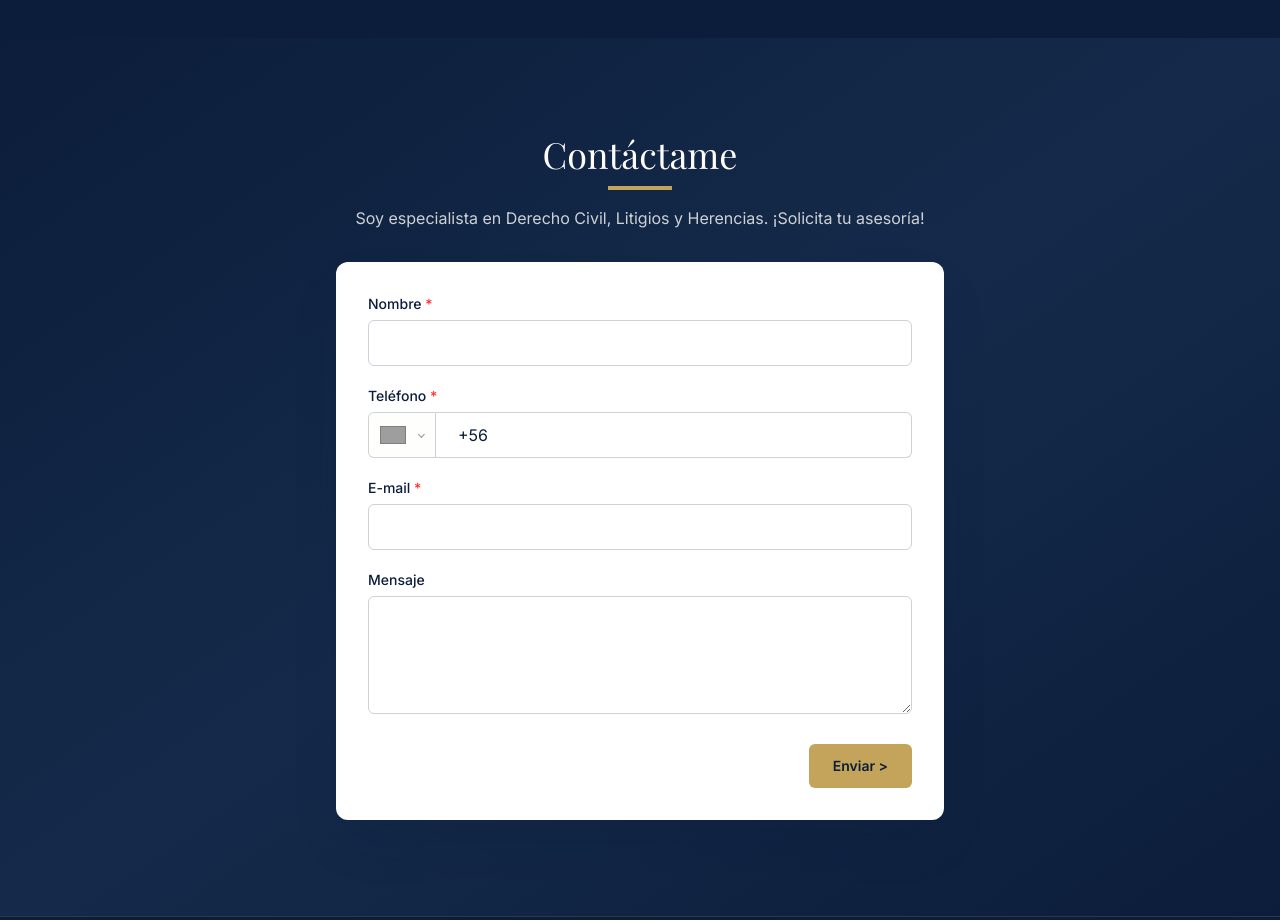
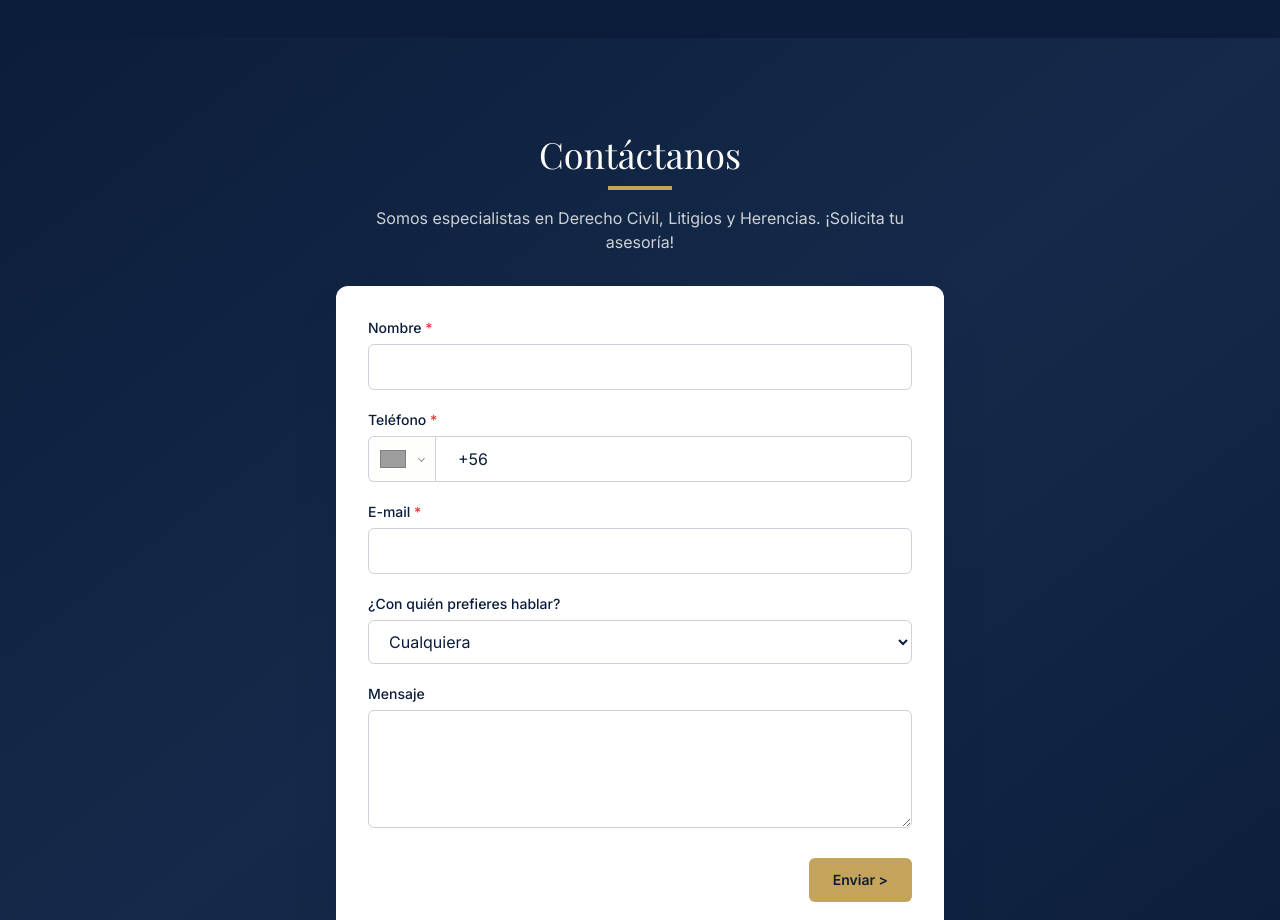
Before and after one commit to felipe-gomez-quezada/rodrigo-gomez-quezada, a Next.js app: page / in a window 1280 px wide. Shown: the part 3300-4220 px from the top of the page. Built offline with nearby package versions, Linux system fonts and the light colour scheme; grey boxes are pictures that could not be loaded; a web font is replaced by a local one.

Commit message:
✨ Add contact preference field to form and server action
Co-authored-by: Cursor <cursoragent@cursor.com>

```diff
--- a/app/actions.ts
+++ b/app/actions.ts
@@ -5,6 +5,7 @@ import {
   contactSchema,
   type ContactFormState,
 } from "@/lib/contact-schema";
+import { CONTACT_PREFERENCES, FIRM_NAME } from "@/lib/constants";
 import { createServerSupabaseClient } from "@/lib/supabase";
 
 const CONSULTA_RECIBIDA_TEMPLATE_ID = "2807201a-642f-43e7-9921-8e7c4c32abee";
@@ -30,7 +31,8 @@ function getFieldErrors(
       field === "nombre" ||
       field === "telefono" ||
       field === "email" ||
-      field === "mensaje"
+      field === "mensaje" ||
+      field === "preferencia_contacto"
     ) {
       fieldErrors[field] = issue.message;
     }
@@ -38,16 +40,24 @@ function getFieldErrors(
   return fieldErrors;
 }
 
+function getPreferenciaLabel(value: string) {
+  return (
+    CONTACT_PREFERENCES.find((option) => option.value === value)?.label ?? value
+  );
+}
+
 async function sendContactNotification({
   nombre,
   telefono,
   email,
   mensaje,
+  preferencia_contacto,
 }: {
   nombre: string;
   telefono: string;
   email: string;
   mensaje?: string;
+  preferencia_contacto: string;
 }) {
   const resendApiKey = process.env.RESEND_API_KEY;
   const fromEmail = process.env.RESEND_FROM_EMAIL;
@@ -74,6 +84,7 @@ async function sendContactNotification({
   const sitioWeb =
     process.env.NEXT_PUBLIC_SITE_URL ?? "https://rodrigoquezada.cl";
   const mensajeTexto = mensaje?.trim() || "Sin mensaje";
+  const preferenciaLabel = getPreferenciaLabel(preferencia_contacto);
   const templateVariables = {
     nombre,
     telefono,
@@ -95,15 +106,16 @@ async function sendContactNotification({
     html: `
       <div style="font-family:Arial,Helvetica,sans-serif;color:#0b1d3a;max-width:560px;margin:0 auto;">
         <div style="background-color:#0b1d3a;padding:24px;text-align:center;border-radius:8px 8px 0 0;">
-          <div style="width:56px;height:56px;background-color:#c4a35a;border-radius:50%;margin:0 auto;line-height:56px;font-family:Georgia,serif;font-weight:bold;color:#0b1d3a;">RQ</div>
-          <p style="margin:12px 0 0;font-family:Georgia,serif;font-size:20px;color:#fdfcfa;">Rodrigo Quezada</p>
-          <p style="margin:4px 0 0;font-size:11px;letter-spacing:0.15em;text-transform:uppercase;color:#c4a35a;">Abogado</p>
+          <div style="width:56px;height:56px;background-color:#c4a35a;border-radius:50%;margin:0 auto;line-height:56px;font-family:Georgia,serif;font-weight:bold;color:#0b1d3a;">QyS</div>
+          <p style="margin:12px 0 0;font-family:Georgia,serif;font-size:20px;color:#fdfcfa;">${escapeHtml(FIRM_NAME)}</p>
+          <p style="margin:4px 0 0;font-size:11px;letter-spacing:0.15em;text-transform:uppercase;color:#c4a35a;">Abogados</p>
         </div>
         <div style="background-color:#fdfcfa;padding:24px;border:1px solid rgba(11,29,58,0.08);border-top:none;border-radius:0 0 8px 8px;">
           <h2 style="margin:0 0 16px;font-family:Georgia,serif;font-size:22px;">Nuevo mensaje de contacto</h2>
           <p style="margin:0 0 8px;"><strong>Nombre:</strong> ${escapeHtml(nombre)}</p>
           <p style="margin:0 0 8px;"><strong>Teléfono:</strong> ${escapeHtml(telefono)}</p>
           <p style="margin:0 0 8px;"><strong>Email:</strong> ${escapeHtml(email)}</p>
+          <p style="margin:0 0 8px;"><strong>Preferencia de contacto:</strong> ${escapeHtml(preferenciaLabel)}</p>
           <p style="margin:0 0 4px;"><strong>Mensaje:</strong></p>
           <p style="margin:0 0 16px;white-space:pre-wrap;">${escapeHtml(mensajeTexto)}</p>
           <hr style="border:none;border-top:1px solid rgba(11,29,58,0.1);margin:16px 0;" />
@@ -117,7 +129,7 @@ async function sendContactNotification({
     ? resend.emails.send({
         from: fromEmail,
         to: email,
-        subject: "Confirmación de consulta — Rodrigo Quezada",
+        subject: `Confirmación de consulta — ${FIRM_NAME}`,
         template: {
           id: CONSULTA_RECIBIDA_TEMPLATE_ID,
           variables: templateVariables,
@@ -176,6 +188,7 @@ export async function submitContactRequest(
     telefono: String(formData.get("telefono") ?? ""),
     email: String(formData.get("email") ?? ""),
     mensaje: String(formData.get("mensaje") ?? ""),
+    preferencia_contacto: String(formData.get("preferencia_contacto") ?? "cualquiera"),
   };
 
   const parsed = contactSchema.safeParse(raw);
@@ -187,7 +200,7 @@ export async function submitContactRequest(
     };
   }
 
-  const { nombre, telefono, email, mensaje } = parsed.data;
+  const { nombre, telefono, email, mensaje, preferencia_contacto } = parsed.data;
   const supabase = createServerSupabaseClient();
 
   let contactId: string;
@@ -199,6 +212,7 @@ export async function submitContactRequest(
         telefono,
         email,
         mensaje: mensaje || null,
+        preferencia_contacto,
         correo_enviado: false,
       })
       .select("id")
@@ -228,6 +242,7 @@ export async function submitContactRequest(
     telefono,
     email,
     mensaje,
+    preferencia_contacto,
   });
 
   if (emailResult.sent) {
--- a/components/contact-form.tsx
+++ b/components/contact-form.tsx
@@ -6,6 +6,7 @@ import { useForm } from "react-hook-form";
 import { formatPhoneNumberIntl } from "react-phone-number-input";
 import { submitContactRequest } from "@/app/actions";
 import { PhoneInputField } from "@/components/phone-input-field";
+import { CONTACT_PREFERENCES } from "@/lib/constants";
 import {
   contactSchema,
   initialContactFormState,
@@ -18,7 +19,7 @@ function SubmitButton({ disabled }: { disabled: boolean }) {
     <button
       type="submit"
       disabled={disabled}
-      className="inline-flex items-center justify-center rounded-md bg-gold px-6 py-3 text-sm font-semibold text-navy transition-all hover:brightness-95 active:brightness-90 disabled:cursor-not-allowed disabled:opacity-60"
+      className="inline-flex items-center justify-center rounded-md bg-gold px-6 py-3 text-sm font-semibold text-navy transition-all hover:brightness-95 active:brightness-90 focus-visible:outline-none focus-visible:ring-2 focus-visible:ring-gold focus-visible:ring-offset-2 disabled:cursor-not-allowed disabled:opacity-60"
     >
       Enviar &gt;
     </button>
@@ -86,6 +87,7 @@ export function ContactForm() {
       telefono: undefined,
       email: "",
       mensaje: "",
+      preferencia_contacto: "cualquiera",
     },
   });
 
@@ -98,6 +100,10 @@ export function ContactForm() {
     formData.append("telefono", data.telefono);
     formData.append("email", data.email);
     formData.append("mensaje", data.mensaje ?? "");
+    formData.append(
+      "preferencia_contacto",
+      data.preferencia_contacto ?? "cualquiera",
+    );
 
     startTransition(() => {
       formAction(formData);
@@ -112,11 +118,11 @@ export function ContactForm() {
       <div className="mx-auto max-w-2xl px-6 md:px-8">
         <div className="mb-8 text-center">
           <h2 className="font-serif text-3xl text-cream md:text-4xl">
-            Contáctame
+            Contáctanos
           </h2>
           <div className="mx-auto mt-3 h-1 w-16 bg-gold" />
           <p className="mx-auto mt-4 max-w-xl text-cream/80">
-            Soy especialista en Derecho Civil, Litigios y Herencias. ¡Solicita
+            Somos especialistas en Derecho Civil, Litigios y Herencias. ¡Solicita
             tu asesoría!
           </p>
         </div>
@@ -141,16 +147,14 @@ export function ContactForm() {
                 y a tu correo{" "}
                 <span className="font-semibold">{state.submitted.email}</span>.
               </p>
-              <p>
-                Me pondré en contacto contigo a la brevedad.
-              </p>
+              <p>Nos pondremos en contacto contigo a la brevedad.</p>
             </div>
           ) : state.success ? (
             <div
               role="status"
               className="rounded-lg border border-gold/30 bg-gold/5 px-4 py-3 text-sm text-navy"
             >
-              Tu mensaje fue enviado correctamente. Me pondré en contacto
+              Tu mensaje fue enviado correctamente. Nos pondremos en contacto
               contigo a la brevedad.
             </div>
           ) : (
@@ -210,6 +214,26 @@ export function ContactForm() {
                 </FormField>
 
                 <FormField
+                  id="preferencia_contacto"
+                  label="¿Con quién prefieres hablar?"
+                  error={getFieldError("preferencia_contacto")}
+                >
+                  <select
+                    id="preferencia_contacto"
+                    className={inputClassName(
+                      Boolean(getFieldError("preferencia_contacto")),
+                    )}
+                    {...register("preferencia_contacto")}
+                  >
+                    {CONTACT_PREFERENCES.map((option) => (
+                      <option key={option.value} value={option.value}>
+                        {option.label}
+                      </option>
+                    ))}
+                  </select>
+                </FormField>
+
+                <FormField
                   id="mensaje"
                   label="Mensaje"
                   error={getFieldError("mensaje")}
--- a/lib/contact-schema.ts
+++ b/lib/contact-schema.ts
@@ -46,6 +46,10 @@ export const contactSchema = z.object({
     .min(1, REQUIRED_MESSAGE)
     .email("Por favor, introduce un correo electrónico válido"),
   mensaje: z.string().trim().optional(),
+  preferencia_contacto: z
+    .enum(["rodrigo", "ignacia", "cualquiera"])
+    .optional()
+    .default("cualquiera"),
 });
 
 export type ContactFormInput = z.input<typeof contactSchema>;
```
